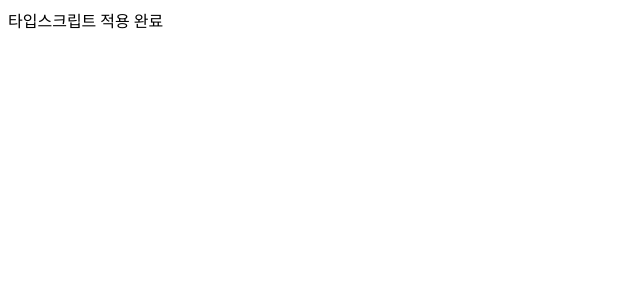
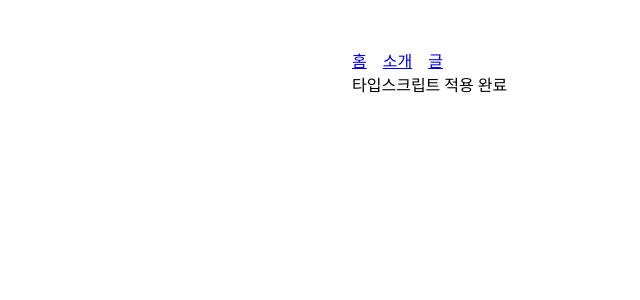
Before and after one commit to davidkim9204/dduddo-blog, a Next.js app: page / in a window 1280 px wide. Shown: the top 300 px of the page, without its empty margins (0-640 px from the left). Built offline with nearby package versions, Linux system fonts and the light colour scheme.

Commit message:
add layout & header nav

```diff
--- /dev/null
+++ b/components/layout/Header.tsx
@@ -0,0 +1,23 @@
+import Link from 'next/link';
+
+const linkStyle = {
+  marginRight: '1rem',
+};
+
+const Header = () => {
+  return (
+    <div>
+      <Link href="/">
+        <a style={linkStyle}>홈</a>
+      </Link>
+      <Link href="/about">
+        <a style={linkStyle}>소개</a>
+      </Link>
+      <Link href="/posts">
+        <a style={linkStyle}>글</a>
+      </Link>
+    </div>
+  );
+};
+
+export default Header;
--- /dev/null
+++ b/components/layout/Layout.module.css
@@ -0,0 +1,15 @@
+.container {
+  max-width: 36rem;
+  padding: 0 1rem;
+  margin: 3rem auto 6rem;
+}
+
+.header {
+  display: flex;
+  flex-direction: column;
+  align-items: center;
+}
+
+.backToHome {
+  margin: 3rem 0 0;
+}
--- /dev/null
+++ b/components/layout/Layout.tsx
@@ -0,0 +1,37 @@
+import React from 'react';
+import Head from 'next/head';
+import Image from 'next/image';
+import Link from 'next/link';
+import Header from './header';
+import styles from './Layout.module.css';
+
+type LayoutProps = {
+  children: React.ReactNode;
+  home: boolean;
+};
+
+const name = 'DDU.DDO';
+export const siteTitle = 'DDU.DDO blog';
+
+function Layout({ children, home }: LayoutProps) {
+  return (
+    <div className={styles.container}>
+      <Head>
+        <link rel="icon" href="/favicon.ico" />
+        <meta name="og:title" content={siteTitle} />
+        <meta name="twitter:card" content="summary_large_image" />
+      </Head>
+      <Header />
+      <main>{children}</main>
+      {!home && (
+        <div className={styles.backToHome}>
+          <Link href="/">
+            <a>← Back to home</a>
+          </Link>
+        </div>
+      )}
+    </div>
+  );
+}
+
+export default Layout;
--- a/pages/index.tsx
+++ b/pages/index.tsx
@@ -1,5 +1,6 @@
 import React, { useState } from 'react';
 import Head from 'next/head';
+import Layout, { siteTitle } from '../components/layout/Layout';
 
 export default function Home() {
   const [text, setText] = useState<string>('자바스크립트');
@@ -9,10 +10,13 @@ export default function Home() {
   }, 1000);
 
   return (
-    <div className="container">
+    <Layout home>
+      <Head>
+        <title>{siteTitle}</title>
+      </Head>
       <div>
         <span>{text} 적용 완료</span>
       </div>
-    </div>
+    </Layout>
   );
 }
```
